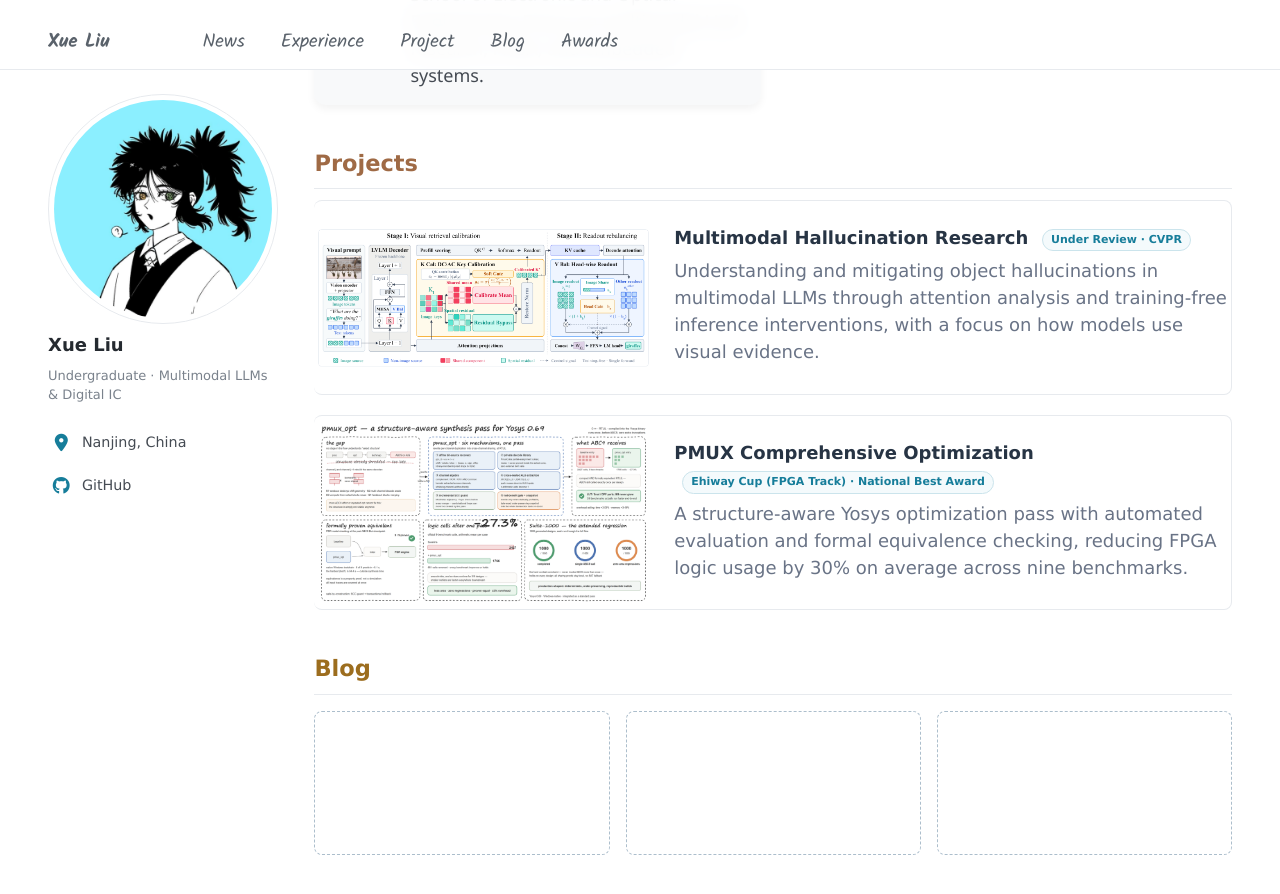
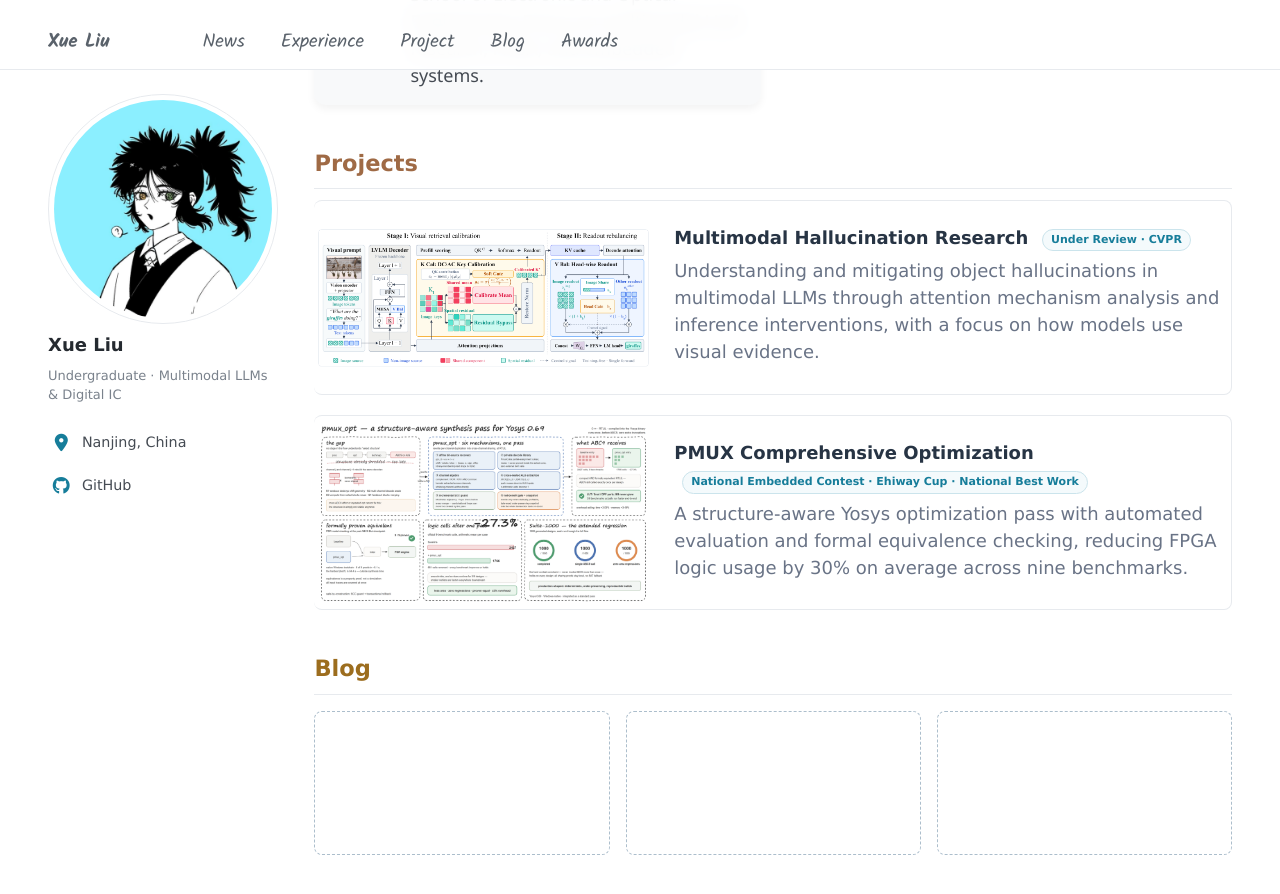
Before and after one commit to xueliu-llm/xueliu-llm.github.io, a Jekyll site: the page built from _pages/about.md, in a window 1280 px wide and 900 px high, scrolled down 1244 px. Shown: the top 894 px of the window. Built offline with Jekyll 4.4.1, drawn with Linux system fonts in a browser that asks for light colours.

Commit message:
PMUX badge wording and hallucination project description

```diff
--- a/_data/projects.json
+++ b/_data/projects.json
@@ -4,13 +4,13 @@
     "url": "",
     "image": "/images/project-rotb.png",
     "badge": "Under Review · CVPR",
-    "description": "Understanding and mitigating object hallucinations in multimodal LLMs through attention analysis and training-free inference interventions, with a focus on how models use visual evidence."
+    "description": "Understanding and mitigating object hallucinations in multimodal LLMs through attention mechanism analysis and inference interventions, with a focus on how models use visual evidence."
   },
   {
     "title": "PMUX Comprehensive Optimization",
     "url": "",
     "image": "/images/project-pmux.png",
-    "badge": "Ehiway Cup (FPGA Track) · National Best Award",
+    "badge": "National Embedded Contest · Ehiway Cup · National Best Work",
     "description": "A structure-aware Yosys optimization pass with automated evaluation and formal equivalence checking, reducing FPGA logic usage by 30% on average across nine benchmarks."
   }
 ]
```
